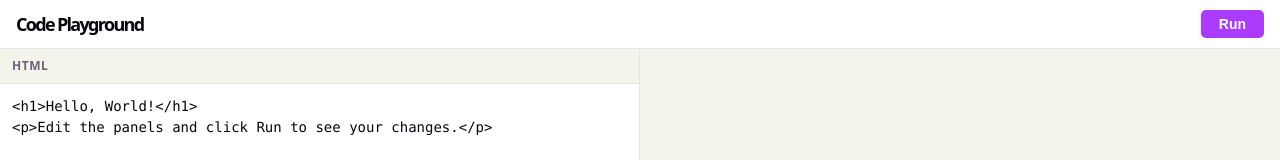
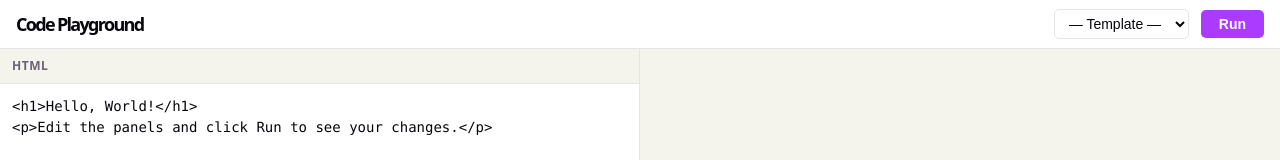
Before and after one commit to Halil-Tunc/browser-code-playground, a React (Vite) app: page / in a window 1280 px wide. Shown: the top 160 px of the page. Built offline with nearby package versions, Linux system fonts and the light colour scheme.

Commit message:
Add starter templates

```diff
--- a/src/App.css
+++ b/src/App.css
@@ -42,6 +42,16 @@
 .run-btn:focus-visible {
   outline: 2px solid var(--accent);
   outline-offset: 2px;
+}
+
+.template-select {
+  font-size: 14px;
+  padding: 5px 10px;
+  border-radius: 5px;
+  border: 1px solid var(--border);
+  background: var(--bg);
+  color: var(--text-h);
+  cursor: pointer;
 }
 
 .workspace {
--- a/src/App.jsx
+++ b/src/App.jsx
@@ -1,21 +1,39 @@
 import { useState } from 'react'
 import './App.css'
 import { buildDoc } from './utils/buildDoc'
+import { TEMPLATES } from './templates'
 
 function App() {
   const [html, setHtml] = useState('<h1>Hello, World!</h1>\n<p>Edit the panels and click Run to see your changes.</p>')
   const [css, setCss] = useState('body {\n  font-family: sans-serif;\n  padding: 24px;\n  background: #fff;\n  color: #222;\n}')
   const [js, setJs] = useState("console.log('JavaScript is ready.');")
   const [srcDoc, setSrcDoc] = useState(null)
+  const [selectedTemplate, setSelectedTemplate] = useState('')
 
   function handleRun() {
     setSrcDoc(buildDoc(html, css, js))
+  }
+
+  function handleTemplateChange(e) {
+    const key = e.target.value
+    if (!key) return
+    setSelectedTemplate(key)
+    const t = TEMPLATES[key]
+    setHtml(t.html)
+    setCss(t.css)
+    setJs(t.js)
   }
 
   return (
     <div className="app">
       <header className="toolbar">
         <h1 className="toolbar-title">Code Playground</h1>
+        <select value={selectedTemplate} onChange={handleTemplateChange} className="template-select">
+          <option value="">— Template —</option>
+          {Object.entries(TEMPLATES).map(([key, t]) => (
+            <option key={key} value={key}>{t.label}</option>
+          ))}
+        </select>
         <button type="button" className="run-btn" onClick={handleRun}>Run</button>
       </header>
       <main className="workspace">
--- /dev/null
+++ b/src/templates.js
@@ -0,0 +1,14 @@
+export const TEMPLATES = {
+  basicPage: {
+    label: 'Basic Page',
+    html: `<h1>Hello, World!</h1>\n<p>Edit the panels and click Run to see your changes.</p>`,
+    css: `body {\n  font-family: sans-serif;\n  padding: 24px;\n  background: #fff;\n  color: #222;\n}`,
+    js: `console.log('JavaScript is ready.');`,
+  },
+  buttonDemo: {
+    label: 'Button Demo',
+    html: `<h1>Button Demo</h1>\n<button id="btn">Click me</button>\n<p id="msg"></p>`,
+    css: `body {\n  font-family: sans-serif;\n  padding: 24px;\n  background: #f0f4ff;\n  color: #222;\n}\n\nbutton {\n  padding: 10px 24px;\n  font-size: 16px;\n  background: #4f6ef7;\n  color: #fff;\n  border: none;\n  border-radius: 6px;\n  cursor: pointer;\n}\n\nbutton:hover {\n  opacity: 0.85;\n}`,
+    js: `const btn = document.getElementById('btn');\nconst msg = document.getElementById('msg');\nlet count = 0;\n\nbtn.addEventListener('click', () => {\n  count++;\n  msg.textContent = \`Clicked \${count} time\${count === 1 ? '' : 's'}!\`;\n});`,
+  },
+}
```
